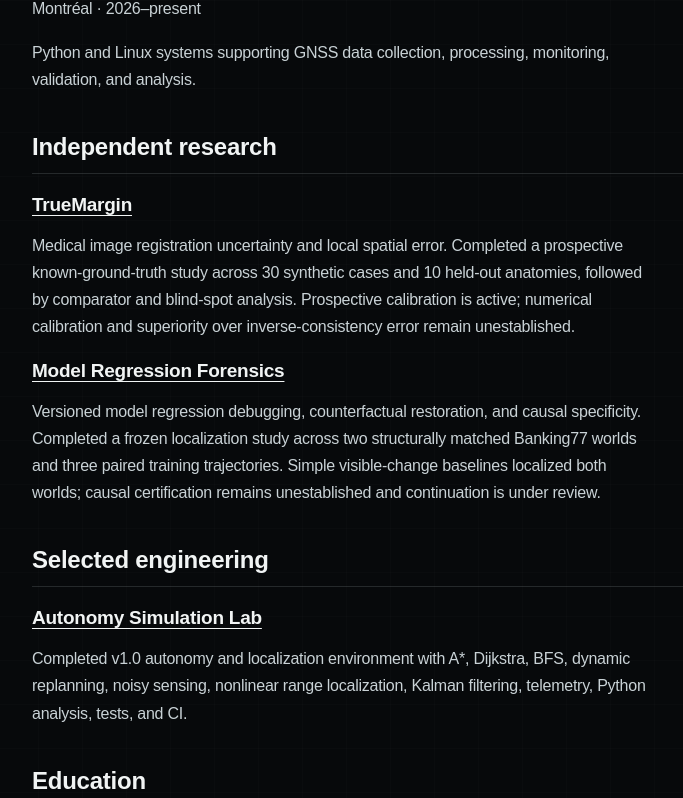
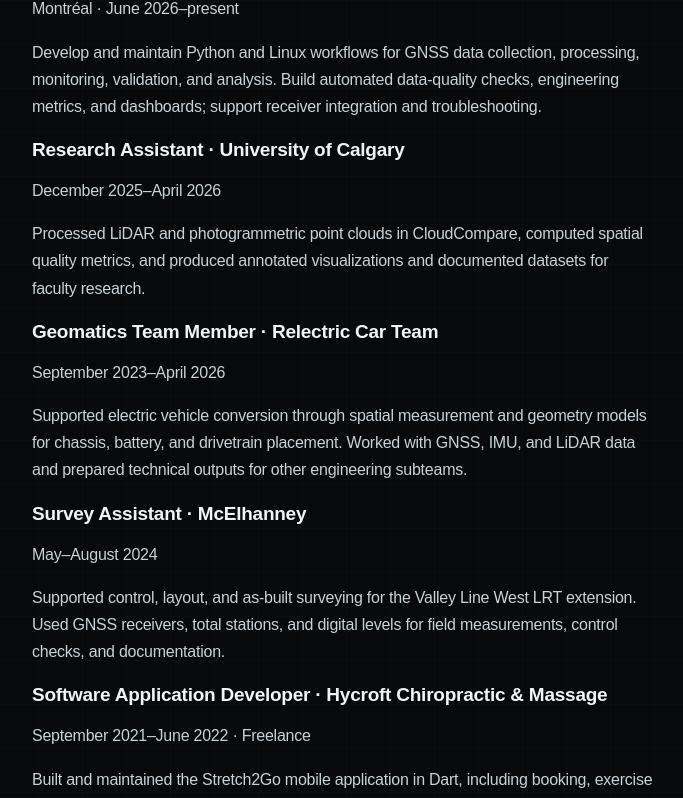
Before and after one commit to Kushrishi/kushrishi.com, a Next.js app: page /cv in a window 1280 px wide. Shown: the part 440-1238 px from the top of the page, without its empty margins (182-865 px from the left). Built offline with nearby package versions, Linux system fonts and the light colour scheme.

Commit message:
Ground portfolio introduction and CV in verified engineering experience

```diff
--- a/app/cv/page.tsx
+++ b/app/cv/page.tsx
@@ -26,8 +26,28 @@ export default function CVPage() {
         <h2>Professional engineering</h2>
         <article>
           <h3>GNSS Analyst · Xona</h3>
-          <p>Montréal · 2026–present</p>
-          <p>Python and Linux systems supporting GNSS data collection, processing, monitoring, validation, and analysis.</p>
+          <p>Montréal · June 2026–present</p>
+          <p>Develop and maintain Python and Linux workflows for GNSS data collection, processing, monitoring, validation, and analysis. Build automated data-quality checks, engineering metrics, and dashboards; support receiver integration and troubleshooting.</p>
+        </article>
+        <article>
+          <h3>Research Assistant · University of Calgary</h3>
+          <p>December 2025–April 2026</p>
+          <p>Processed LiDAR and photogrammetric point clouds in CloudCompare, computed spatial quality metrics, and produced annotated visualizations and documented datasets for faculty research.</p>
+        </article>
+        <article>
+          <h3>Geomatics Team Member · Relectric Car Team</h3>
+          <p>September 2023–April 2026</p>
+          <p>Supported electric vehicle conversion through spatial measurement and geometry models for chassis, battery, and drivetrain placement. Worked with GNSS, IMU, and LiDAR data and prepared technical outputs for other engineering subteams.</p>
+        </article>
+        <article>
+          <h3>Survey Assistant · McElhanney</h3>
+          <p>May–August 2024</p>
+          <p>Supported control, layout, and as-built surveying for the Valley Line West LRT extension. Used GNSS receivers, total stations, and digital levels for field measurements, control checks, and documentation.</p>
+        </article>
+        <article>
+          <h3>Software Application Developer · Hycroft Chiropractic &amp; Massage</h3>
+          <p>September 2021–June 2022 · Freelance</p>
+          <p>Built and maintained the Stretch2Go mobile application in Dart, including booking, exercise plans, journaling, and content updates. Tested and refined user flows using feedback.</p>
         </article>
       </section>
 
@@ -56,6 +76,7 @@ export default function CVPage() {
         <h3>University of Calgary</h3>
         <p>BSc Geomatics Engineering, With Distinction · 2022–2026</p>
         <p>Foundations in measurement, sensing, estimation, positioning, and digital imaging.</p>
+        <p>Student leadership: President of the Geomatics Engineering Students’ Society and member of the Engineering Students’ Society Board of Directors, 2025–2026.</p>
       </section>
 
       <section>
```
Also changed, not shown: app/page.tsx (+9 -8 lines).
